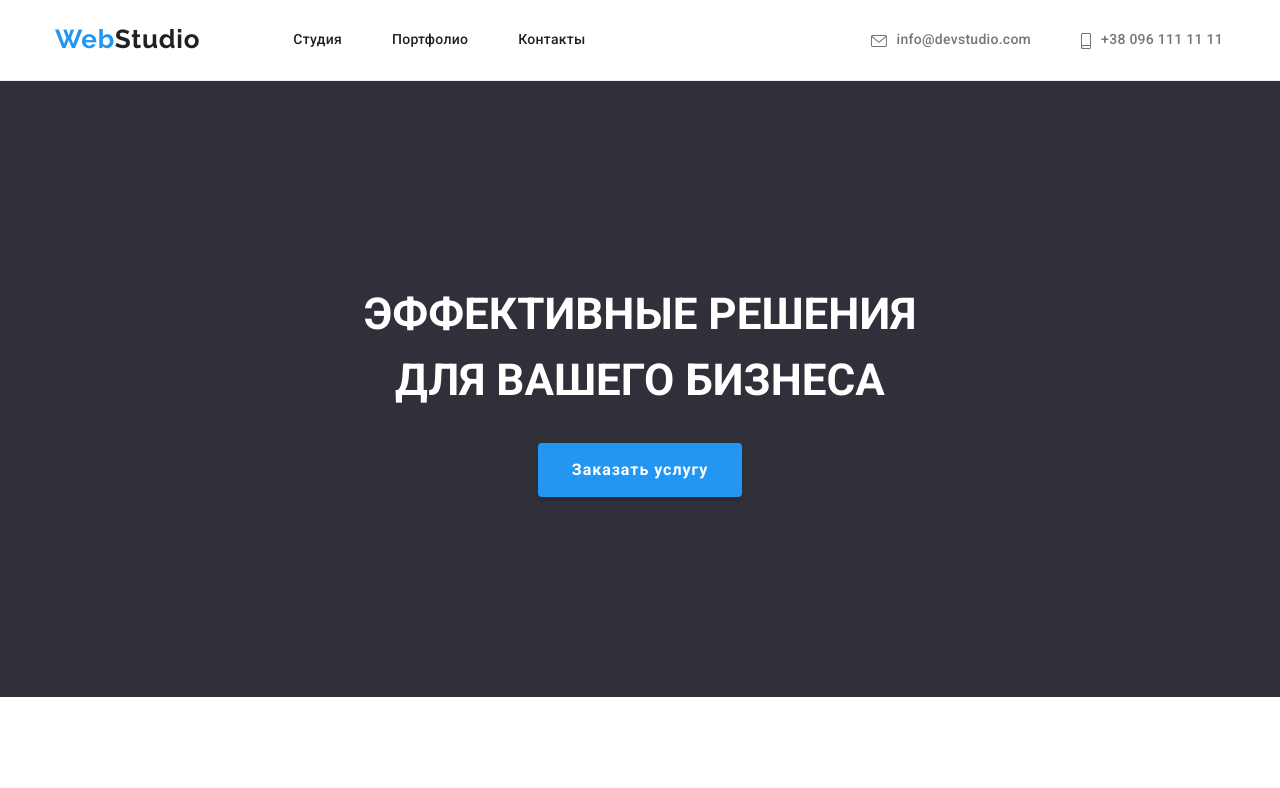
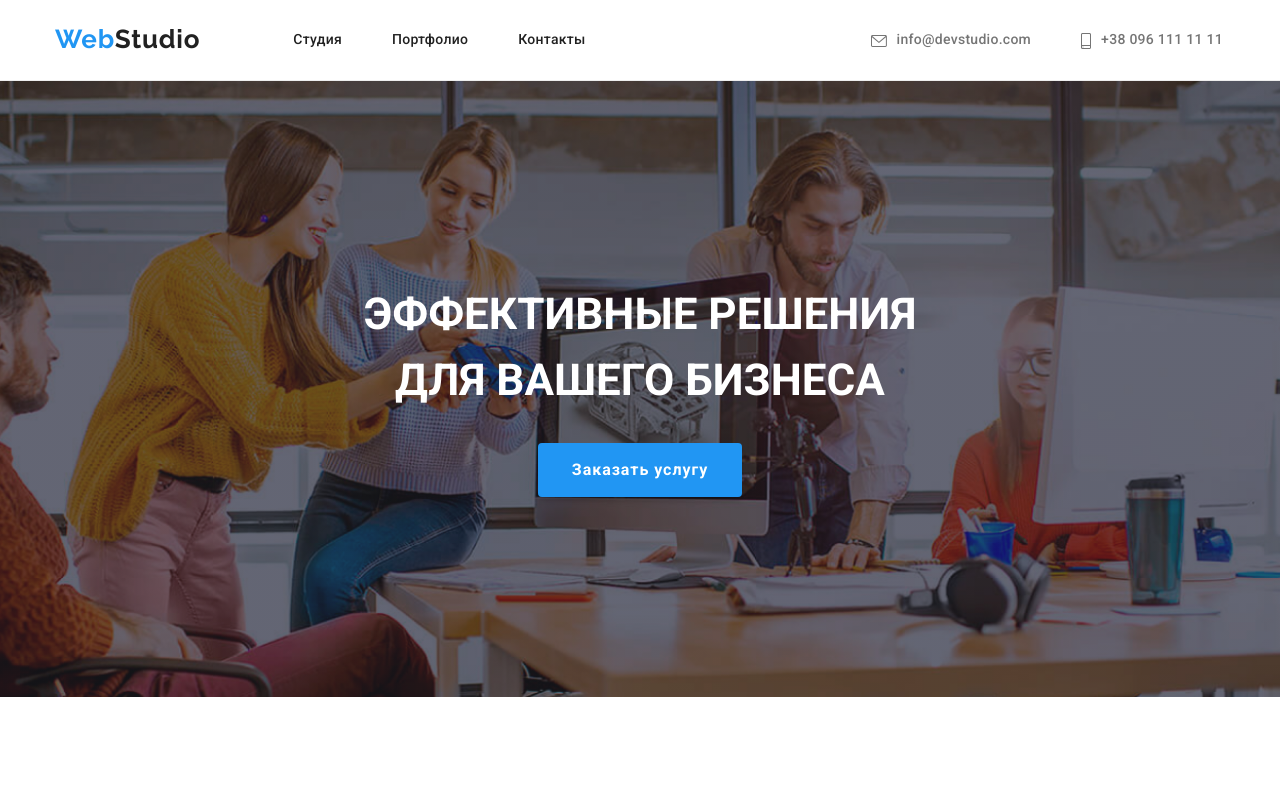
Before and after one commit to Romannorish/goit-markup-hw-04, a plain HTML site: page index.html in a window 1280 px wide. Shown: the top 788 px of the page. Drawn offline with nearby package versions, Linux system fonts and the light colour scheme; the site is published under a folder, as on GitHub Pages, so addresses that start at the root find nothing.

Commit message:
final update hw4

```diff
--- a/css/style.css
+++ b/css/style.css
@@ -202,7 +202,7 @@ a {
     background-repeat: no-repeat;
     background-position: center;
     background-size: cover;
-    background-image: linear-gradient(rgba(47, 48, 58, 0.4), rgba(47, 48, 58, 0.4)), url(/images/Img.png)
+    background-image: linear-gradient(rgba(47, 48, 58, 0.4), rgba(47, 48, 58, 0.4)), url(../images/Img.png)
 }
 .main-title {
     font-family: Roboto;
```
